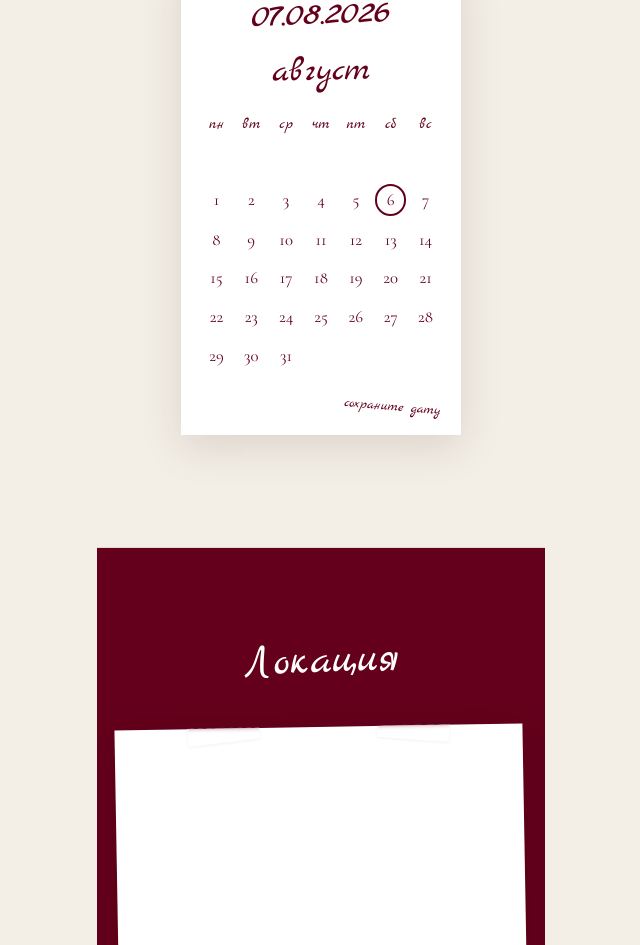
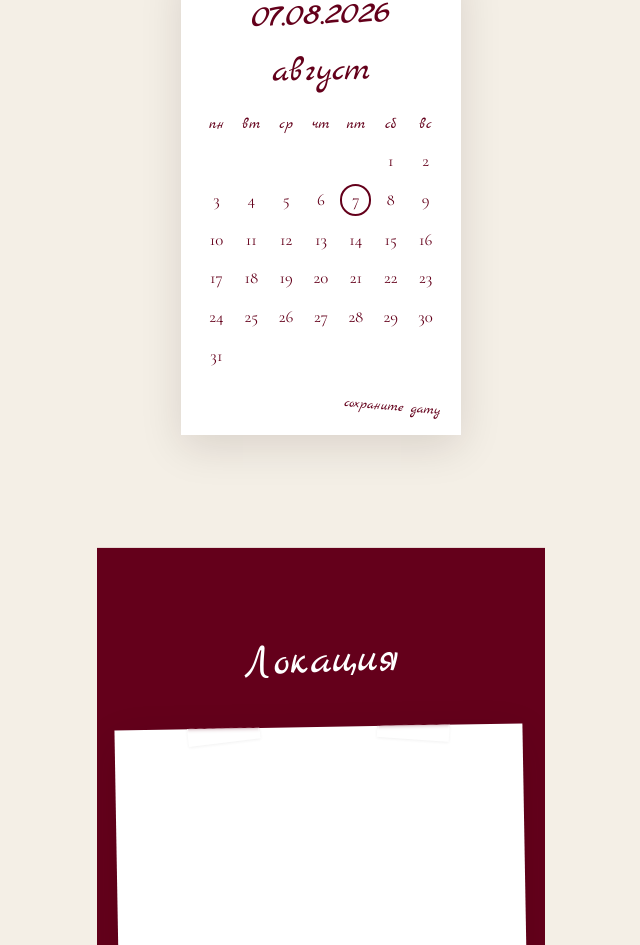
Before and after one commit to NotBadUS/wedding, a React (Vite) app: page / in a window 1280 px wide. Shown: the part 869-1814 px from the top of the page, without its empty margins (319-959 px from the left). Built offline with nearby package versions, Linux system fonts and the light colour scheme.

Commit message:
change wedding date2

```diff
--- a/src/App.jsx
+++ b/src/App.jsx
@@ -85,7 +85,7 @@ function calculateTimeLeft(target) {
 }
 
 function buildAugust2026Cells() {
-  const offset = 7; // 1 августа 2026 — суббота
+  const offset = 5; // 1 августа 2026 — суббота
 
   const cells = [];
 
@@ -348,7 +348,7 @@ ${data.favoriteSong}
                   {day ? (
                     <span
                       className={`font-title text-[1.05rem] ${
-                        day === 6
+                        day === 7
                           ? "flex h-8 w-8 items-center justify-center rounded-full border-2 border-[#64001b]"
                           : ""
                       }`}
```
